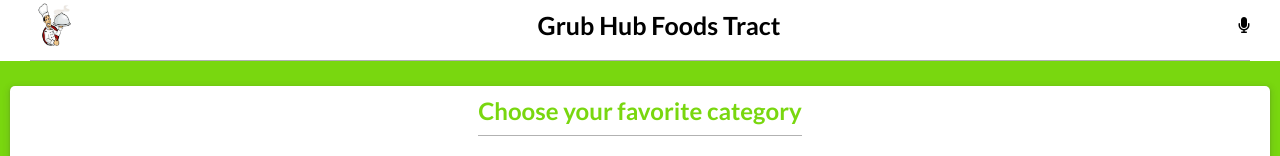
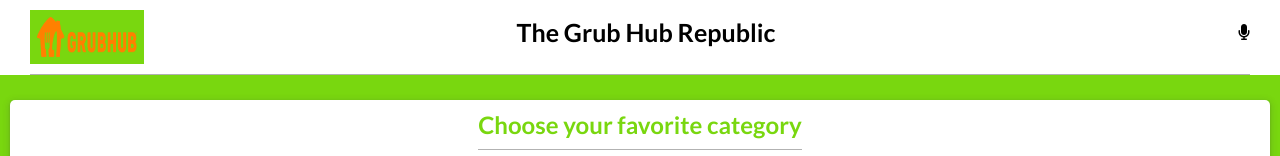
Before and after one commit to jodavid444/React-Capstone, a React (Create React App) app: page / in a window 1280 px wide. Shown: the top 156 px of the page. Built offline with nearby package versions, Linux system fonts and the light colour scheme; no server answers.

Commit message:
Modify style.css file, ammend styling

```diff
--- a/public/index.html
+++ b/public/index.html
@@ -2,7 +2,7 @@
 <html lang="en">
   <head>
     <meta charset="utf-8" />
-    <link rel="icon" href="%PUBLIC_URL%/favicon.ico" />
+    <link rel="icon" href="https://encrypted-tbn0.gstatic.com/images?q=tbn:ANd9GcStoo2qj2CxJjElQl4c1BR8_UvqlVhfND3vwEVl1XKkwg&s" />
     <meta name="viewport" content="width=device-width, initial-scale=1" />
     <script src="https://kit.fontawesome.com/e2597287a1.js" crossorigin="anonymous"></script>
     <meta
--- a/src/components/pages/Header.js
+++ b/src/components/pages/Header.js
@@ -1,11 +1,11 @@
 import React from 'react';
-import logo from '../../images/123123.png';
+import logo from '../../images/613625ccf5966900044cbf6e.png';
 
 function Header() {
   return (
     <header>
       <img src={logo} alt="logo" className="logo" />
-      <h1>Grub Hub Foods Tract </h1>
+      <h1>The Grub Hub Republic</h1>
       <i className="fa-solid fa-microphone" />
     </header>
   );
--- a/src/index.css
+++ b/src/index.css
@@ -6,13 +6,17 @@
 }
 
 .logo {
-  width: 50px;
-  height: 50px;
+  width: 100px;
+  height: 40px;
+  background-color: #79D70F;
+  padding: 7px ;
+  /* margin-top: 10px; */
 }
 
 h1 {
-  font-size: 25px;
-  margin: 0;
+  font-size: 23px;
+  text-align: center;
+  margin-right: 40px;
 }
 
 h2 {
@@ -157,10 +161,20 @@
     color: white;
     background-color: #68c201;
   }
+
+  .logo {
+    margin-top: 10px;
+  }
 }
 
 @media screen and (min-width: 1200px) {
   .grid {
     grid-template-columns: auto auto auto auto auto;
   }
+
+  h1 {
+    margin-right: 90px;
+    font-size: 25px;
+  }
+
 }
```
Also changed, not shown: src/images/613625ccf5966900044cbf6e.png (added), 1 other file (tests, documents, lock files or other folders).
